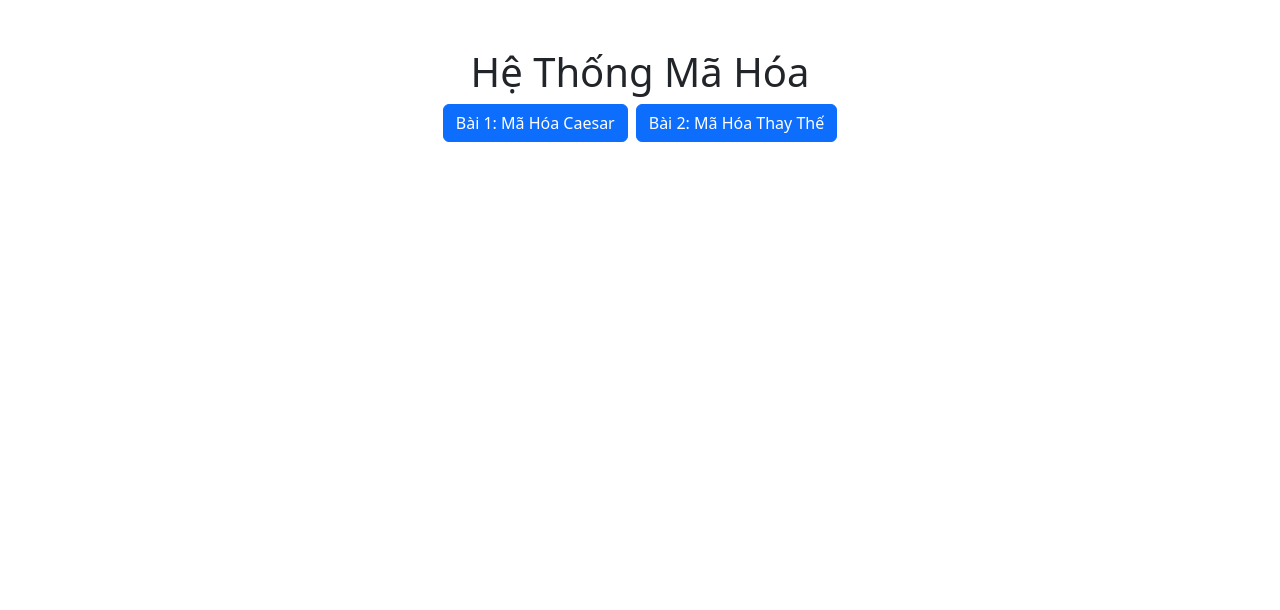
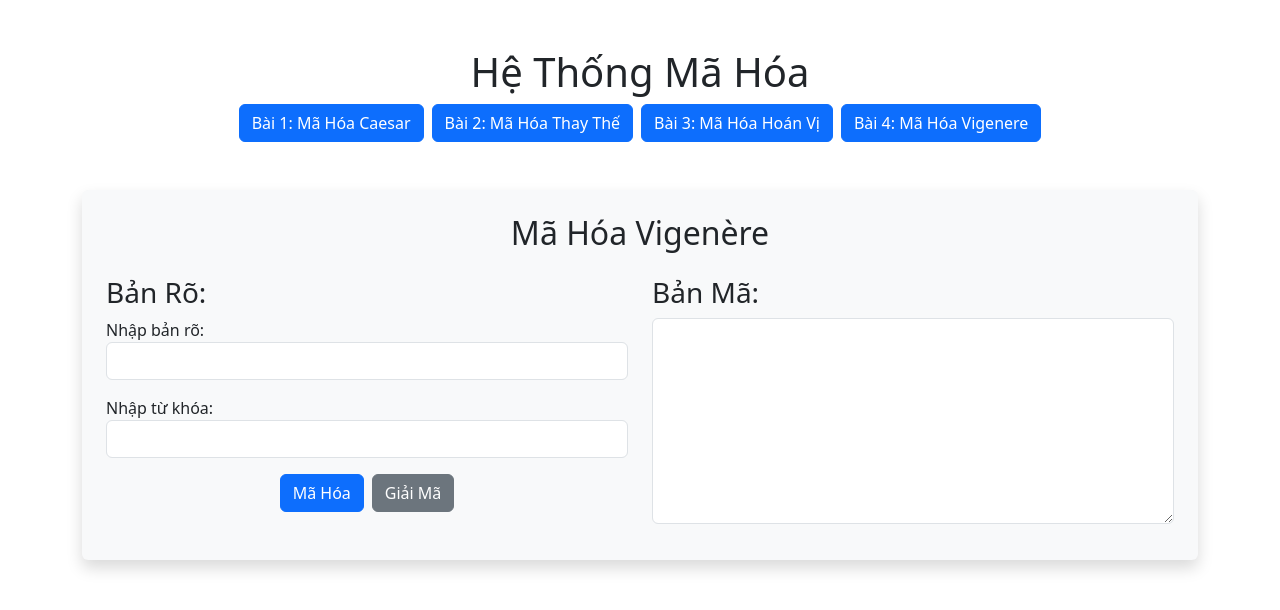
Before and after one commit to quyomega/AnToanThongTin, a React (Create React App) app: page /mahoavigenere in a window 1280 px wide. Shown: the top 610 px of the page. Built offline with nearby package versions, Linux system fonts and the light colour scheme.

Commit message:
them bai 3 4

```diff
--- a/src/App.js
+++ b/src/App.js
@@ -2,7 +2,8 @@ import React from 'react';
 import { BrowserRouter as Router, Route, Routes, Link } from 'react-router-dom';
 import MaHoaCaesar from './components/MaHoaCaesar';
 import MaHoaThayThe from './components/MaHoaThayThe';
-
+import MaHoaHoanVi from './components/MaHoaHoanVi';
+import MaHoaVigenere from './components/MaHoaVigenere';
 
 function App() {
   return (
@@ -10,13 +11,17 @@ function App() {
       <div className="container mt-5">
         <h1 className="text-center">Hệ Thống Mã Hóa</h1>
         <nav className="text-center mb-4">
-          <Link to="/caesar" className="btn btn-primary me-2">Bài 1: Mã Hóa Caesar</Link>
-          <Link to="/substitution" className="btn btn-primary">Bài 2: Mã Hóa Thay Thế</Link>
+          <Link to="/mahoacaesar" className="btn btn-primary me-2">Bài 1: Mã Hóa Caesar</Link>
+          <Link to="/mahoathaythe" className="btn btn-primary me-2">Bài 2: Mã Hóa Thay Thế</Link>
+          <Link to="/mahoahoanvi" className="btn btn-primary me-2">Bài 3: Mã Hóa Hoán Vị</Link>
+          <Link to="/mahoavigenere" className="btn btn-primary">Bài 4: Mã Hóa Vigenere</Link>
         </nav>
 
         <Routes>
-          <Route path="/caesar" element={<MaHoaCaesar />} />
-          <Route path="/substitution" element={<MaHoaThayThe />} />
+          <Route path="/mahoacaesar" element={<MaHoaCaesar />} />
+          <Route path="/mahoathaythe" element={<MaHoaThayThe />} />
+          <Route path="/mahoahoanvi" element={<MaHoaHoanVi />} />
+          <Route path="/mahoavigenere" element={<MaHoaVigenere />} />
         </Routes>
       </div>
     </Router>
--- /dev/null
+++ b/src/components/MaHoaHoanVi.js
@@ -0,0 +1,125 @@
+import React, { useState } from 'react';
+import 'bootstrap/dist/css/bootstrap.min.css';
+
+function MaHoaHoanVi() {
+  const [inputText, setInputText] = useState('');
+  const [numColumns, setNumColumns] = useState(4); // Số cột mặc định là 4
+  const [outputText, setOutputText] = useState('');
+
+  // Hàm mã hóa hoán vị
+  const hoanViEncrypt = (text, numColumns) => {
+    const rows = Math.ceil(text.length / numColumns);
+    let grid = Array.from({ length: rows }, () => new Array(numColumns).fill(''));
+
+    // Chia văn bản vào lưới theo hàng
+    for (let i = 0; i < text.length; i++) {
+      const row = Math.floor(i / numColumns);
+      const col = i % numColumns;
+      grid[row][col] = text[i];
+    }
+
+    // Đọc văn bản từ lưới theo cột
+    let encryptedText = '';
+    for (let col = 0; col < numColumns; col++) {
+      for (let row = 0; row < rows; row++) {
+        if (grid[row][col]) {
+          encryptedText += grid[row][col];
+        }
+      }
+    }
+
+    return encryptedText;
+  };
+
+  // Hàm giải mã hoán vị
+  const hoanViDecrypt = (text, numColumns) => {
+    const rows = Math.ceil(text.length / numColumns);
+    let grid = Array.from({ length: rows }, () => new Array(numColumns).fill(''));
+
+    let index = 0;
+
+    // Điền văn bản mã hóa vào lưới theo cột
+    for (let col = 0; col < numColumns; col++) {
+      for (let row = 0; row < rows; row++) {
+        if (index < text.length) {
+          grid[row][col] = text[index];
+          index++;
+        }
+      }
+    }
+
+    // Đọc văn bản từ lưới theo hàng
+    let decryptedText = '';
+    for (let row = 0; row < rows; row++) {
+      for (let col = 0; col < numColumns; col++) {
+        if (grid[row][col]) {
+          decryptedText += grid[row][col];
+        }
+      }
+    }
+
+    return decryptedText;
+  };
+
+  const handleEncrypt = () => {
+    const result = hoanViEncrypt(inputText, parseInt(numColumns));
+    setOutputText(result);
+  };
+
+  const handleDecrypt = () => {
+    const result = hoanViDecrypt(inputText, parseInt(numColumns));
+    setOutputText(result);
+  };
+
+  return (
+    <div className="container mt-5 p-4 shadow rounded bg-light">
+      <h2 className="text-center mb-4">Mã Hoán Vị</h2>
+      <div className="row">
+        <div className="col-md-6">
+          <div className="mb-3">
+            <h3>Bản Rõ:</h3>
+            <label>Nhập bản rõ:</label>
+            <input
+              type="text"
+              value={inputText}
+              onChange={(e) => setInputText(e.target.value)}
+              className="form-control"
+            />
+          </div>
+
+          <div className="mb-3">
+            <label>Nhập số cột (kích thước lưới):</label>
+            <input
+              type="number"
+              value={numColumns}
+              onChange={(e) => setNumColumns(e.target.value)}
+              className="form-control"
+              min={2} // Đảm bảo ít nhất phải có 2 cột
+            />
+          </div>
+
+          <div className="text-center mb-4">
+            <button onClick={handleEncrypt} className="btn btn-primary me-2">
+              Mã Hóa
+            </button>
+            <button onClick={handleDecrypt} className="btn btn-secondary">
+              Giải Mã
+            </button>
+          </div>
+        </div>
+
+        <div className="col-md-6">
+          <h3>Bản Mã:</h3>
+          <textarea
+            readOnly
+            value={outputText}
+            className="form-control"
+            rows="8"
+          />
+        </div>
+      </div>
+    </div>
+  );
+}
+
+export default MaHoaHoanVi;
--- a/src/components/MaHoaThayThe.js
+++ b/src/components/MaHoaThayThe.js
@@ -3,42 +3,52 @@ import 'bootstrap/dist/css/bootstrap.min.css';
 
 function MaHoaThayThe() {
   const [inputText, setInputText] = useState('');
-  const [key, setKey] = useState('');
+  const [substitutionAlphabet, setSubstitutionAlphabet] = useState('QWERTYUIOPASDFGHJKLZXCVBNM');
   const [outputText, setOutputText] = useState('');
 
-  const substitutionCipher = (text, key, decode = false) => {
-    const alphabet = 'abcdefghijklmnopqrstuvwxyz';
-    const mappedKey = key.toLowerCase().split('');
+  const alphabet = 'ABCDEFGHIJKLMNOPQRSTUVWXYZ';
 
+  const substitutionCipher = (text, substitutionAlphabet) => {
     return text
+      .toUpperCase()
       .split('')
       .map((char) => {
-        const lowerChar = char.toLowerCase();
-        const index = alphabet.indexOf(lowerChar);
-        if (index !== -1) {
-          const newChar = decode ? alphabet[index] : mappedKey[index];
-          return char === lowerChar ? newChar : newChar.toUpperCase();
-        }
-        return char;
+        const index = alphabet.indexOf(char);
+        return index !== -1 ? substitutionAlphabet[index] : char;
+      })
+      .join('');
+  };
+
+  // Hàm giải mã
+  const reverseSubstitutionCipher = (text, substitutionAlphabet) => {
+    return text
+      .toUpperCase()
+      .split('')
+      .map((char) => {
+        const index = substitutionAlphabet.indexOf(char);
+        return index !== -1 ? alphabet[index] : char;
       })
       .join('');
   };
 
   const handleEncrypt = () => {
-    const result = substitutionCipher(inputText, key);
+    const result = substitutionCipher(inputText, substitutionAlphabet);
     setOutputText(result);
   };
 
   const handleDecrypt = () => {
-    const result = substitutionCipher(inputText, key, true);
+    const result = reverseSubstitutionCipher(inputText, substitutionAlphabet);
     setOutputText(result);
   };
 
   return (
     <div className="container mt-5 p-4 shadow rounded bg-light">
-      <h2 className="text-center mb-4">Mã Hóa Thay Thế</h2>
+      <h2 className="text-center mb-4">Mã Hóa Thay Thế Đơn Bản</h2>
+      <div className="row">
+        <div className="col-md-6">
           <div className="mb-3">
-        <label>Nhập văn bản:</label>
+            <h3>Bản Rõ:</h3>
+            <label>Nhập bản rõ:</label>
             <input
               type="text"
               value={inputText}
@@ -48,12 +58,13 @@ function MaHoaThayThe() {
           </div>
 
           <div className="mb-3">
-        <label>Nhập khóa thay thế (26 ký tự):</label>
+            <label>Nhập bảng chữ cái thay thế (26 ký tự):</label>
             <input
               type="text"
-          value={key}
-          onChange={(e) => setKey(e.target.value)}
+              value={substitutionAlphabet}
+              onChange={(e) => setSubstitutionAlphabet(e.target.value.toUpperCase())}
               className="form-control"
+              maxLength={26}
             />
           </div>
 
@@ -65,15 +76,17 @@ function MaHoaThayThe() {
               Giải Mã
             </button>
           </div>
+        </div>
 
-      <div className="mb-3">
-        <h3>Kết quả:</h3>
+        <div className="col-md-6">
+          <h3>Bản Mã:</h3>
           <textarea
             readOnly
             value={outputText}
             className="form-control"
-          rows="5"
+            rows="8"
           />
+        </div>
       </div>
     </div>
   );
--- /dev/null
+++ b/src/components/MaHoaVigenere.js
@@ -0,0 +1,113 @@
+import React, { useState } from 'react';
+import 'bootstrap/dist/css/bootstrap.min.css';
+
+function MaHoaVigenere() {
+  const [inputText, setInputText] = useState('');
+  const [keyword, setKeyword] = useState('');
+  const [outputText, setOutputText] = useState('');
+
+  // Hàm mã hóa Vigenère
+  const vigenereEncrypt = (text, keyword) => {
+    let encryptedText = '';
+    keyword = keyword.toLowerCase();
+    let keywordIndex = 0;
+
+    for (let i = 0; i < text.length; i++) {
+      let char = text[i];
+
+      if (/[a-zA-Z]/.test(char)) {
+        const base = char.charCodeAt(0) < 97 ? 65 : 97;
+        const shift = keyword.charCodeAt(keywordIndex % keyword.length) - 97;
+        encryptedText += String.fromCharCode(((char.charCodeAt(0) - base + shift) % 26) + base);
+        keywordIndex++; // Chỉ tăng keywordIndex khi mã hóa ký tự là chữ cái
+      } else {
+        encryptedText += char; // Giữ nguyên các ký tự không phải chữ cái
+      }
+    }
+
+    return encryptedText;
+  };
+
+  // Hàm giải mã Vigenère
+  const vigenereDecrypt = (text, keyword) => {
+    let decryptedText = '';
+    keyword = keyword.toLowerCase();
+    let keywordIndex = 0;
+
+    for (let i = 0; i < text.length; i++) {
+      let char = text[i];
+
+      if (/[a-zA-Z]/.test(char)) {
+        const base = char.charCodeAt(0) < 97 ? 65 : 97;
+        const shift = keyword.charCodeAt(keywordIndex % keyword.length) - 97;
+        decryptedText += String.fromCharCode(((char.charCodeAt(0) - base - shift + 26) % 26) + base);
+        keywordIndex++; // Chỉ tăng keywordIndex khi mã hóa ký tự là chữ cái
+      } else {
+        decryptedText += char; // Giữ nguyên các ký tự không phải chữ cái
+      }
+    }
+
+    return decryptedText;
+  };
+
+  const handleEncrypt = () => {
+    const result = vigenereEncrypt(inputText, keyword);
+    setOutputText(result);
+  };
+
+  const handleDecrypt = () => {
+    const result = vigenereDecrypt(inputText, keyword);
+    setOutputText(result);
+  };
+
+  return (
+    <div className="container mt-5 p-4 shadow rounded bg-light">
+      <h2 className="text-center mb-4">Mã Hóa Vigenère</h2>
+      <div className="row">
+        <div className="col-md-6">
+          <div className="mb-3">
+            <h3>Bản Rõ:</h3>
+            <label>Nhập bản rõ:</label>
+            <input
+              type="text"
+              value={inputText}
+              onChange={(e) => setInputText(e.target.value)}
+              className="form-control"
+            />
+          </div>
+
+          <div className="mb-3">
+            <label>Nhập từ khóa:</label>
+            <input
+              type="text"
+              value={keyword}
+              onChange={(e) => setKeyword(e.target.value)}
+              className="form-control"
+            />
+          </div>
+
+          <div className="text-center mb-4">
+            <button onClick={handleEncrypt} className="btn btn-primary me-2">
+              Mã Hóa
+            </button>
+            <button onClick={handleDecrypt} className="btn btn-secondary">
+              Giải Mã
+            </button>
+          </div>
+        </div>
+
+        <div className="col-md-6">
+          <h3>Bản Mã:</h3>
+          <textarea
+            readOnly
+            value={outputText}
+            className="form-control"
+            rows="8"
+          />
+        </div>
+      </div>
+    </div>
+  );
+}
+
+export default MaHoaVigenere;
```
Also changed, not shown: src/components/MaHoaCaesar.js (+12 -12 lines). Lines whose indentation alone changed are shown as unchanged.
